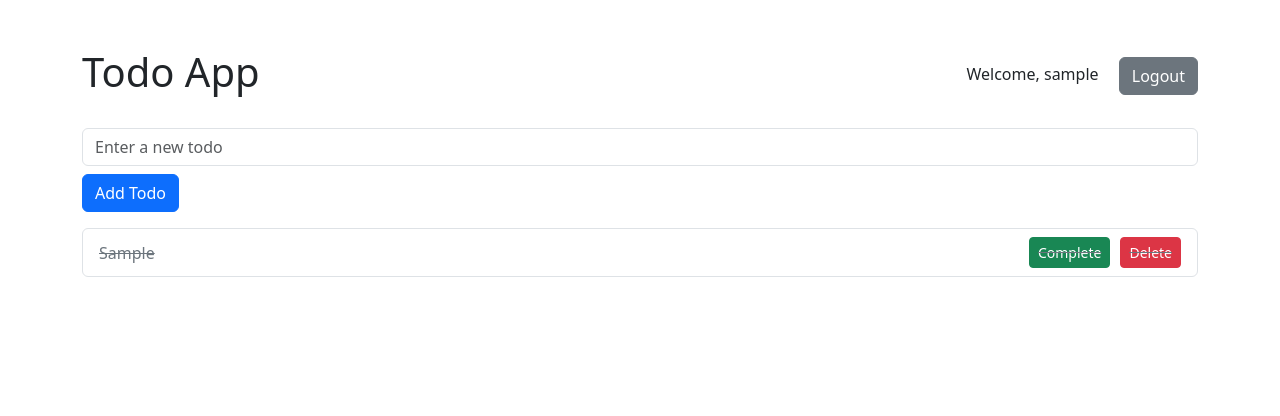
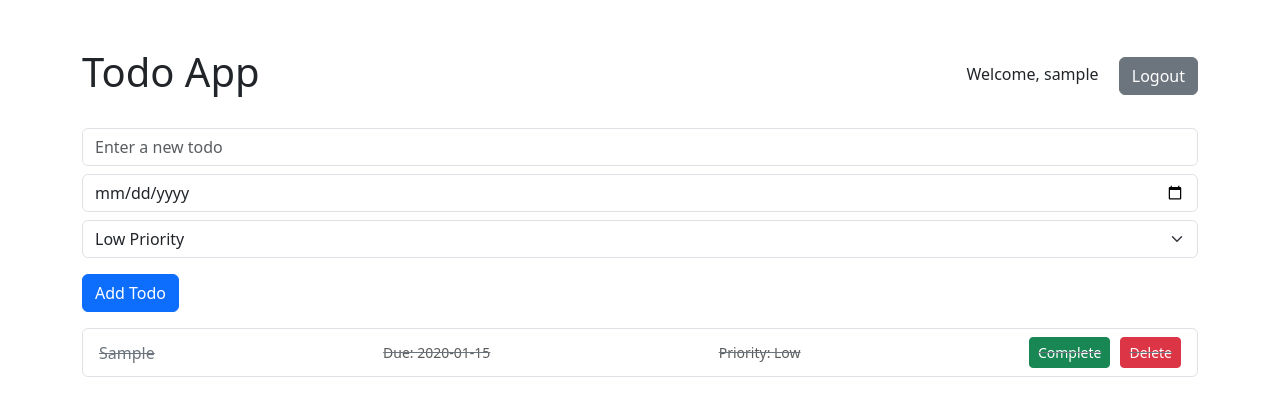
Before and after one commit to megamvb/TodoSphere, a Flask app: page / in a window 1280 px wide. Shown: the top 416 px of the page. Run offline with Flask 3, Linux system fonts and the light colour scheme; a user stored in the database is signed in; tables that the repository leaves empty hold one stand-in row (values such as "Sample post").

Commit message:
Agent step completed: Add due dates and priority levels for todo items

```diff
--- a/app.py
+++ b/app.py
@@ -4,6 +4,7 @@ from flask_login import LoginManager, login_user, login_required, logout_user, c
 from flask_bcrypt import Bcrypt
 from database import db
 from models import User, Todo
+from datetime import datetime
 
 app = Flask(__name__)
 app.config["SQLALCHEMY_DATABASE_URI"] = os.environ.get("DATABASE_URL")
@@ -63,25 +64,52 @@ def logout():
 @login_required
 def get_todos():
     todos = current_user.todos
-    return jsonify([{'id': todo.id, 'task': todo.task, 'completed': todo.completed} for todo in todos])
+    return jsonify([{
+        'id': todo.id,
+        'task': todo.task,
+        'completed': todo.completed,
+        'due_date': todo.due_date.isoformat() if todo.due_date else None,
+        'priority': todo.priority
+    } for todo in todos])
 
 @app.route('/api/todos', methods=['POST'])
 @login_required
 def add_todo():
     data = request.json
-    new_todo = Todo(task=data['task'], user=current_user)
+    due_date = datetime.strptime(data['due_date'], '%Y-%m-%d').date() if data.get('due_date') else None
+    new_todo = Todo(
+        task=data['task'],
+        due_date=due_date,
+        priority=data.get('priority', 1),
+        user=current_user
+    )
     db.session.add(new_todo)
     db.session.commit()
-    return jsonify({'id': new_todo.id, 'task': new_todo.task, 'completed': new_todo.completed}), 201
+    return jsonify({
+        'id': new_todo.id,
+        'task': new_todo.task,
+        'completed': new_todo.completed,
+        'due_date': new_todo.due_date.isoformat() if new_todo.due_date else None,
+        'priority': new_todo.priority
+    }), 201
 
 @app.route('/api/todos/<int:todo_id>', methods=['PUT'])
 @login_required
 def update_todo(todo_id):
     todo = Todo.query.filter_by(id=todo_id, user=current_user).first_or_404()
     data = request.json
-    todo.completed = data['completed']
+    todo.completed = data.get('completed', todo.completed)
+    todo.task = data.get('task', todo.task)
+    todo.due_date = datetime.strptime(data['due_date'], '%Y-%m-%d').date() if data.get('due_date') else None
+    todo.priority = data.get('priority', todo.priority)
     db.session.commit()
-    return jsonify({'id': todo.id, 'task': todo.task, 'completed': todo.completed})
+    return jsonify({
+        'id': todo.id,
+        'task': todo.task,
+        'completed': todo.completed,
+        'due_date': todo.due_date.isoformat() if todo.due_date else None,
+        'priority': todo.priority
+    })
 
 @app.route('/api/todos/<int:todo_id>', methods=['DELETE'])
 @login_required
--- a/models.py
+++ b/models.py
@@ -1,7 +1,8 @@
 from database import db
 from flask_login import UserMixin
-from sqlalchemy import Integer, String, Boolean, ForeignKey
+from sqlalchemy import Integer, String, Boolean, ForeignKey, Date
 from sqlalchemy.orm import Mapped, mapped_column, relationship
+from datetime import date
 
 class User(db.Model, UserMixin):
     id: Mapped[int] = mapped_column(Integer, primary_key=True)
@@ -14,5 +15,7 @@ class Todo(db.Model):
     id: Mapped[int] = mapped_column(Integer, primary_key=True)
     task: Mapped[str] = mapped_column(String(200), nullable=False)
     completed: Mapped[bool] = mapped_column(Boolean, default=False)
+    due_date: Mapped[date] = mapped_column(Date, nullable=True)
+    priority: Mapped[int] = mapped_column(Integer, default=1)  # 1: Low, 2: Medium, 3: High
     user_id: Mapped[int] = mapped_column(Integer, ForeignKey('user.id'), nullable=False)
     user: Mapped["User"] = relationship("User", back_populates="todos")
--- a/static/js/app.js
+++ b/static/js/app.js
@@ -1,5 +1,7 @@
 document.addEventListener('DOMContentLoaded', () => {
     const newTodoInput = document.getElementById('newTodo');
+    const newDueDateInput = document.getElementById('newDueDate');
+    const newPriorityInput = document.getElementById('newPriority');
     const addTodoButton = document.getElementById('addTodo');
     const todoList = document.getElementById('todoList');
 
@@ -29,6 +31,8 @@ document.addEventListener('DOMContentLoaded', () => {
         li.className = `list-group-item todo-item ${todo.completed ? 'completed' : ''}`;
         li.innerHTML = `
             <span>${todo.task}</span>
+            <small class="text-muted">Due: ${todo.due_date || 'Not set'}</small>
+            <small class="text-muted">Priority: ${getPriorityText(todo.priority)}</small>
             <div class="todo-actions">
                 <button class="btn btn-sm btn-success complete-btn">Complete</button>
                 <button class="btn btn-sm btn-danger delete-btn">Delete</button>
@@ -44,15 +48,26 @@ document.addEventListener('DOMContentLoaded', () => {
         return li;
     }
 
+    function getPriorityText(priority) {
+        switch (priority) {
+            case 1: return 'Low';
+            case 2: return 'Medium';
+            case 3: return 'High';
+            default: return 'Unknown';
+        }
+    }
+
     function addTodo() {
         const task = newTodoInput.value.trim();
+        const dueDate = newDueDateInput.value;
+        const priority = parseInt(newPriorityInput.value);
         if (task) {
             fetch('/api/todos', {
                 method: 'POST',
                 headers: {
                     'Content-Type': 'application/json',
                 },
-                body: JSON.stringify({ task }),
+                body: JSON.stringify({ task, due_date: dueDate, priority }),
             })
             .then(response => {
                 if (response.ok) {
@@ -65,6 +80,8 @@ document.addEventListener('DOMContentLoaded', () => {
             })
             .then(() => {
                 newTodoInput.value = '';
+                newDueDateInput.value = '';
+                newPriorityInput.value = '1';
                 fetchTodos();
             })
             .catch(error => console.error('Error:', error));
--- a/templates/index.html
+++ b/templates/index.html
@@ -17,7 +17,13 @@
             </div>
         </div>
         <div class="mb-3">
-            <input type="text" id="newTodo" class="form-control" placeholder="Enter a new todo">
+            <input type="text" id="newTodo" class="form-control mb-2" placeholder="Enter a new todo">
+            <input type="date" id="newDueDate" class="form-control mb-2">
+            <select id="newPriority" class="form-select mb-2">
+                <option value="1">Low Priority</option>
+                <option value="2">Medium Priority</option>
+                <option value="3">High Priority</option>
+            </select>
             <button id="addTodo" class="btn btn-primary mt-2">Add Todo</button>
         </div>
         <ul id="todoList" class="list-group">
```
